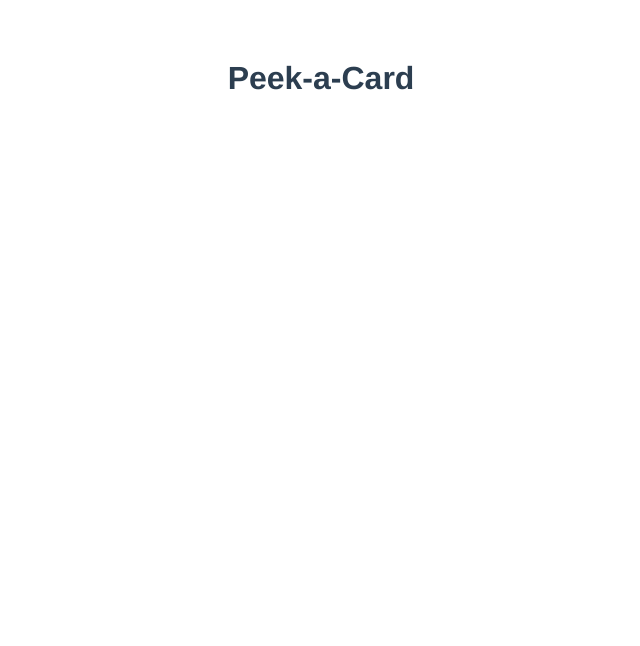
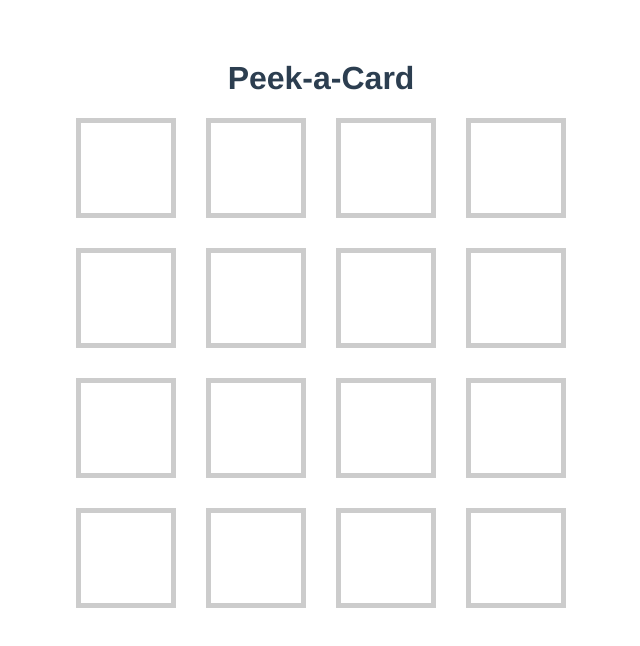
Before and after one commit to TgMrP/Peek-a-Card, a Vue app: page / in a window 1280 px wide. Shown: the top 646 px of the page, without its empty margins (319-959 px from the left). Built offline with nearby package versions, Linux system fonts and the light colour scheme.

Commit message:
create game board scaffold

```diff
--- a/src/App.vue
+++ b/src/App.vue
@@ -1,5 +1,23 @@
 <template>
   <h1>Peek-a-Card</h1>
+  <section class="game-board">
+    <div class="card"></div>
+    <div class="card"></div>
+    <div class="card"></div>
+    <div class="card"></div>
+    <div class="card"></div>
+    <div class="card"></div>
+    <div class="card"></div>
+    <div class="card"></div>
+    <div class="card"></div>
+    <div class="card"></div>
+    <div class="card"></div>
+    <div class="card"></div>
+    <div class="card"></div>
+    <div class="card"></div>
+    <div class="card"></div>
+    <div class="card"></div>
+  </section>
 </template>
 
 <script>
@@ -18,4 +36,17 @@ export default {
   color: #2c3e50;
   margin-top: 60px;
 }
+
+.card {
+  border: 5px solid #ccc;
+}
+
+.game-board {
+  display: grid;
+  grid-template-columns: 100px 100px 100px 100px;
+  grid-template-rows: 100px 100px 100px 100px;
+  grid-column-gap: 30px;
+  grid-row-gap: 30px;
+  justify-content: center;
+}
 </style>
```
